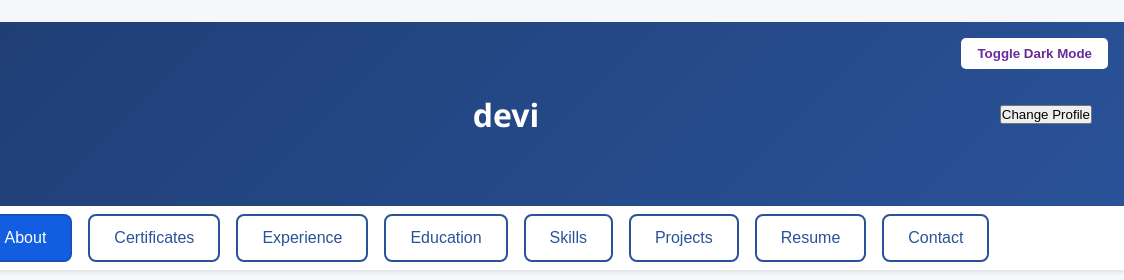
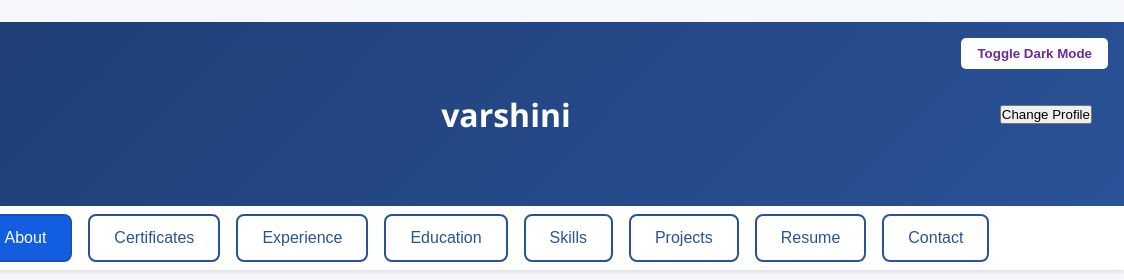
Before and after one commit to varshinirameshv3-beep/Varshini.-R, a plain HTML site: page index.html in a window 1280 px wide. Shown: the top 280 px of the page, 156-1280 px from the left. Drawn offline with Linux system fonts and the light colour scheme.

Commit message:
index.html

```diff
--- a/index.html
+++ b/index.html
@@ -200,7 +200,7 @@ h!DOCTYPE html>
   <button class="dark-toggle" onclick="toggleDarkMode()">Toggle Dark Mode</button>
   <img src="./shyamala.jpg" alt="Profile Picture" class="profile-picture" id="profileImage" style="margin: 0 1rem 0 0; align-self: flex-start;">
   <div style="text-align: left;">
-    <h1> devi</h1>
+    <h1> varshini</h1>
 
   </div>
   <p UG student </p>
```
